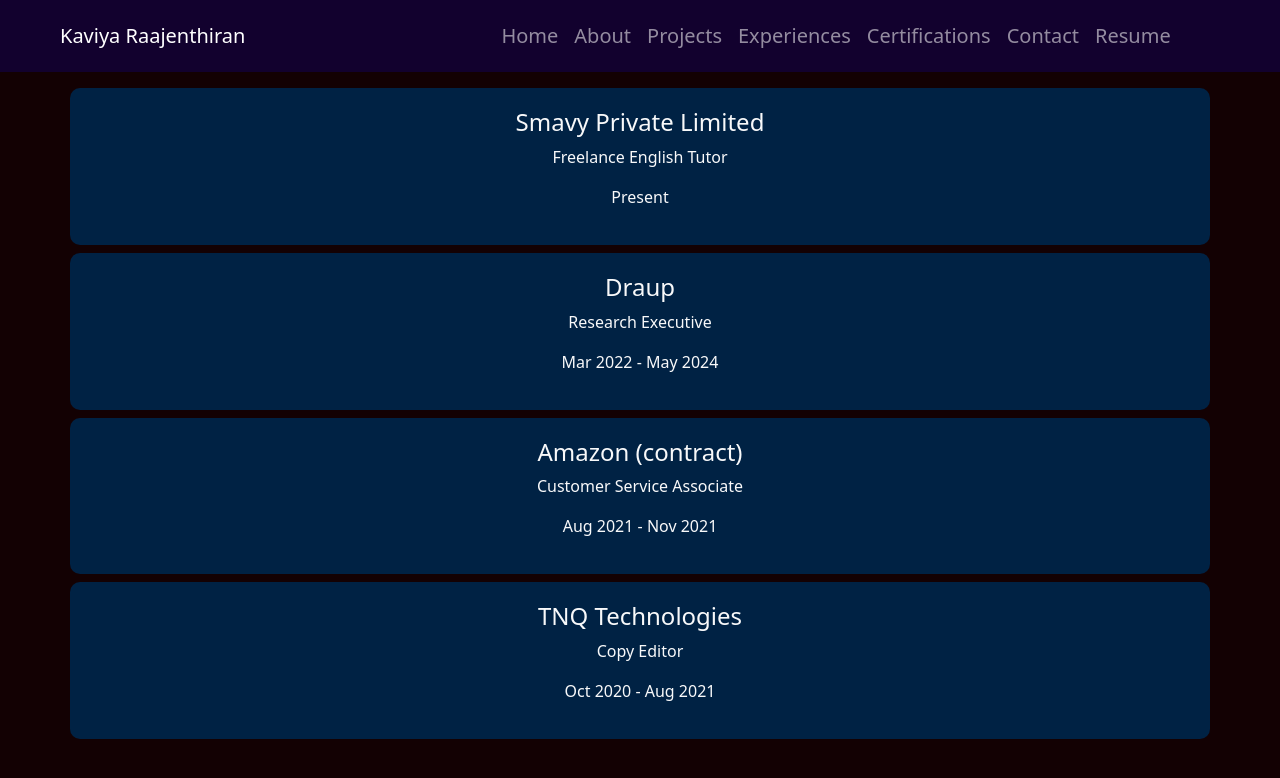
After one commit to KaviyaRaajenthiran/portfolio, a Django app: page /experience/ in a window 1280 px wide. The commit adds this page. Shown: the top 778 px of the page. Run offline with Django 5.2, Linux system fonts and the light colour scheme; some libraries are stand-ins or nearby versions.

Commit message:
feat:updated experience

```diff
--- a/Portfolio_website/portfolio/static/portfolio/style.css
+++ b/Portfolio_website/portfolio/static/portfolio/style.css
@@ -60,3 +60,19 @@ body{
   height: auto;
   display: block;
 }
+
+.jumbtron{
+  background-color: #002244;
+  padding:20px;
+  border-radius:10px;
+}
+
+.dis{
+  color: #eef3f8;
+  font-size: 24px;
+}
+
+.pos{
+  font-style: 18px;
+  color: #28a745;
+}
--- /dev/null
+++ b/Portfolio_website/portfolio/templates/experience.html
@@ -0,0 +1,21 @@
+{% extends 'portfolio/base.html' %}
+
+{% load static %}
+{% block title %} Experiences {% endblock %}
+
+
+{% block content %}
+  <div class="row my-2">
+
+  {% for exp in experience %}
+      <div class="jumbtron jumbtron-fluid mt-2">
+
+      <h4 class='dis text text-light text-center'>{{exp.company}}</h4>
+      <p class='pos text text-light text-center'>{{exp.position}}</p>
+      <p class='text text-light text-center'>{{exp.period}}</p>
+    </div>
+  {% endfor %}
+
+</div>
+
+{% endblock %}
--- a/Portfolio_website/portfolio/templates/portfolio/navbar.html
+++ b/Portfolio_website/portfolio/templates/portfolio/navbar.html
@@ -9,7 +9,7 @@
         <a class="nav-link" aria-current="page" href="#">Home</a>
         <a class="nav-link" href="{% url 'about' %}">About</a>
         <a class="nav-link" href="{% url 'projects' %}">Projects</a>
-        <a class="nav-link" href="#">Experiences</a>
+        <a class="nav-link" href="{% url 'experience' %}">Experiences</a>
         <a class="nav-link" href="#">Certifications</a>
         <a class="nav-link" href="#">Contact</a>
         <a class="nav-link" href="#">Resume</a>
--- a/Portfolio_website/portfolio/urls.py
+++ b/Portfolio_website/portfolio/urls.py
@@ -4,4 +4,6 @@ urlpatterns = [
     path('',views.home,name='home'),
     path('about/',views.about,name='about'),
     path('projects/',views.projects,name='projects'),
+    path('experience/',views.experience,name='experience'),
+    path('certificate/',views.certificate,name='certificate')
 ]
--- a/Portfolio_website/portfolio/views.py
+++ b/Portfolio_website/portfolio/views.py
@@ -17,3 +17,33 @@ def projects(request):
      }
   ]
   return render(request,'portfolio/projects.html',{'projects_show':projects_show})
+
+
+def experience(request):
+  experience = [
+
+      {
+      'company':'Smavy Private Limited',
+      'position':'Freelance English Tutor',
+      'period':'Present'
+    },
+    {
+      'company':'Draup',
+      'position':'Research Executive',
+      'period':'Mar 2022 - May 2024'
+    },
+    {
+      'company':'Amazon (contract)',
+      'position':'Customer Service Associate',
+      'period':'Aug 2021 - Nov 2021'
+    },
+      {'company':'TNQ Technologies',
+      'position':'Copy Editor',
+      'period':'Oct 2020 - Aug 2021'
+    },
+  ]
+  return render(request,'experience.html',{'experience':experience})
+
+
+def certificate(request):
+  return render(request,'portfolio/certificate.html')
```
Also changed, not shown: Portfolio_website/portfolio/templates/portfolio/certificate.html (added).
